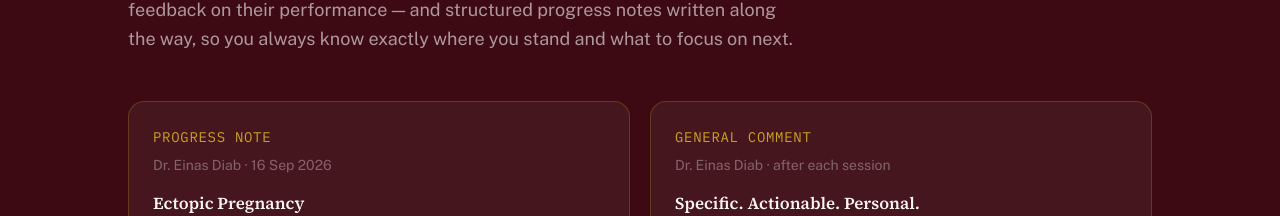
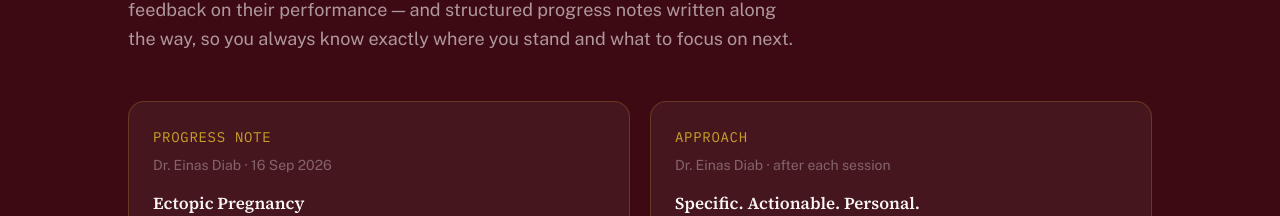
Before and after one commit to eyas711-cloud/MRCPI-OBGYNUNLOCKED, a Next.js app: page / in a window 1280 px wide. Shown: the part 3856-4072 px from the top of the page. Built offline with nearby package versions, Linux system fonts and the light colour scheme; no server answers; the database is empty.

Commit message:
Fix spelling and change General Comment label to Approach on homepage

```diff
--- a/src/app/page.tsx
+++ b/src/app/page.tsx
@@ -302,11 +302,11 @@ export default async function HomePage() {
             </div>
             {/* General Comment card */}
             <div className="rounded-2xl p-6" style={{ backgroundColor: "rgba(250,247,242,0.05)", border: "1px solid rgba(201,162,39,0.25)" }}>
-              <p className="font-mono-data text-xs uppercase tracking-widest mb-1" style={{ color: "var(--gold)" }}>General Comment</p>
+              <p className="font-mono-data text-xs uppercase tracking-widest mb-1" style={{ color: "var(--gold)" }}>Approach</p>
               <p className="text-xs mb-3" style={{ color: "rgba(250,247,242,0.35)" }}>Dr. Einas Diab · after each session</p>
               <p className="font-serif font-semibold mb-3" style={{ color: "var(--paper)", fontSize: "1.05rem" }}>Specific. Actionable. Personal.</p>
               <p className="text-sm leading-relaxed" style={{ color: "rgba(250,247,242,0.6)" }}>
-                Every note names what went well, what needs work, and exactly what to practise next — <span style={{ color: "rgba(250,247,242,0.85)", fontWeight: 500 }}>not a generic score, but a roadmap.</span>
+                Every note names what went well, what needs work, and exactly what to practice next — <span style={{ color: "rgba(250,247,242,0.85)", fontWeight: 500 }}>not a generic score, but a roadmap.</span>
               </p>
             </div>
           </div>
```
